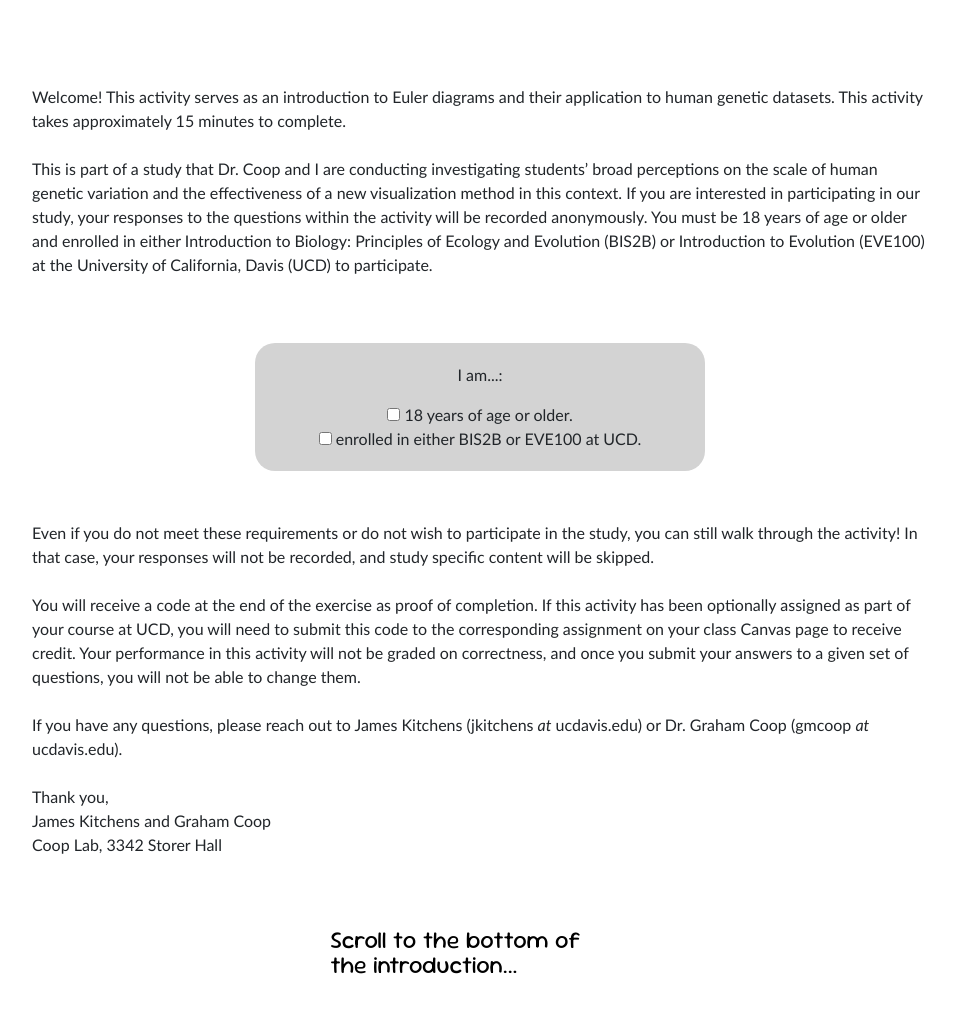
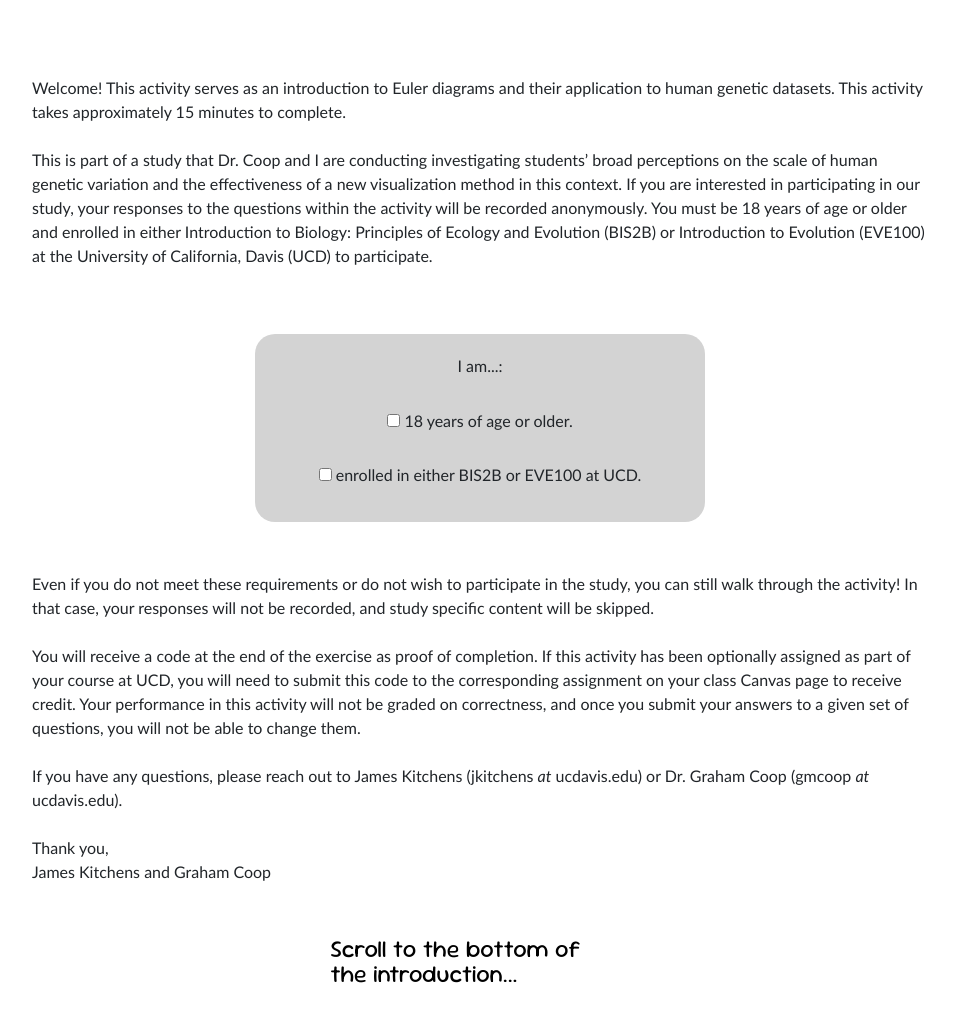
Before and after one commit to kitchensjn/creative_eulers, a Jekyll site: the page built from index.md, in a window 1280 px wide. Shown: the top 1022 px of the page, without its empty margins (160-1115 px from the left). Built offline with Jekyll 4.4.1, drawn with Linux system fonts in a browser that asks for light colours.

Commit message:
Update welcome.html

```diff
--- a/_includes/welcome.html
+++ b/_includes/welcome.html
@@ -7,7 +7,6 @@
 </style>
 
 <div class="carousel-item active full">
-    <input type="hidden" id="time_spent" name="time_spent">
     <div id="welcome">
         <div id="welcome-text">
             <p class="desc">Welcome! This activity serves as an introduction to Euler diagrams and their application to human genetic datasets. This activity takes approximately 15 minutes to complete.<br><br>This is part of a study that Dr. Coop and I are conducting investigating students’ broad perceptions on the scale of human genetic variation and the effectiveness of a new visualization method in this context. If you are interested in participating in our study, your responses to the questions within the activity will be recorded anonymously. You must be 18 years of age or older and enrolled in either Introduction to Biology: Principles of Ecology and Evolution (BIS2B) or Introduction to Evolution (EVE100) at the University of California, Davis (UCD) to participate.</p>
@@ -15,11 +14,11 @@
                 <div style="padding: 20px; background-color: lightgray; text-align: center; border-radius: 20px; width: 450px;">
                     <p>I am...:</p>
                     <div>
-                        <div>
+                        <div style="padding: 15px 0px;">
                             <input type="checkbox" name="age" />
                             <label>18 years of age or older.</label>
                         </div>
-                        <div>
+                        <div style="padding: 15px 0px;">
                             <input type="checkbox" name="student" />
                             <label>enrolled in either BIS2B or EVE100 at UCD.</label>
                         </div>
```
